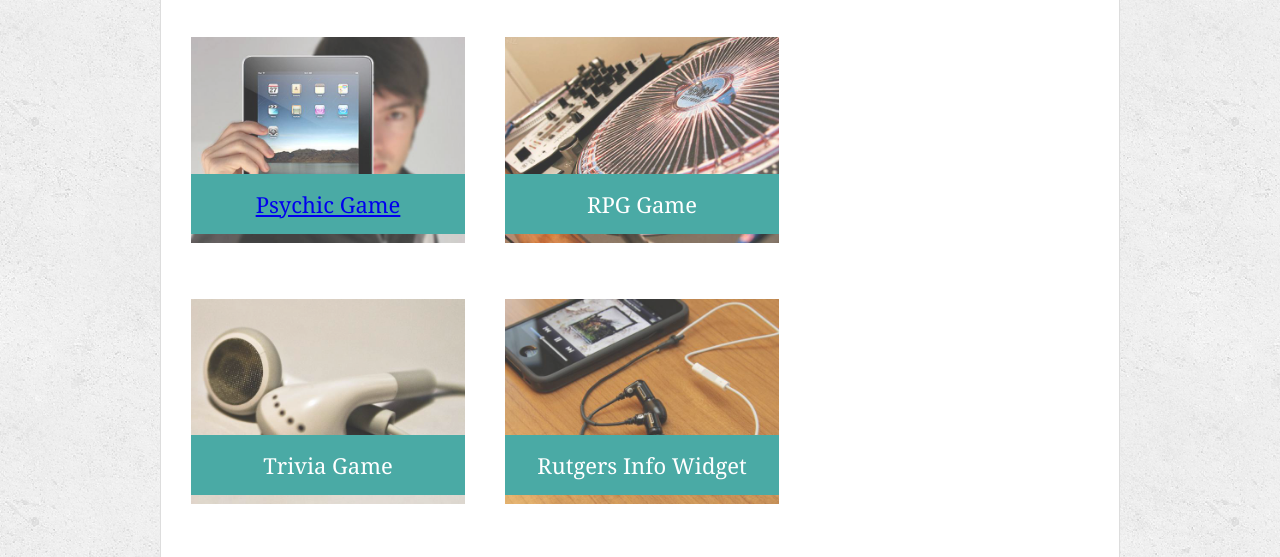
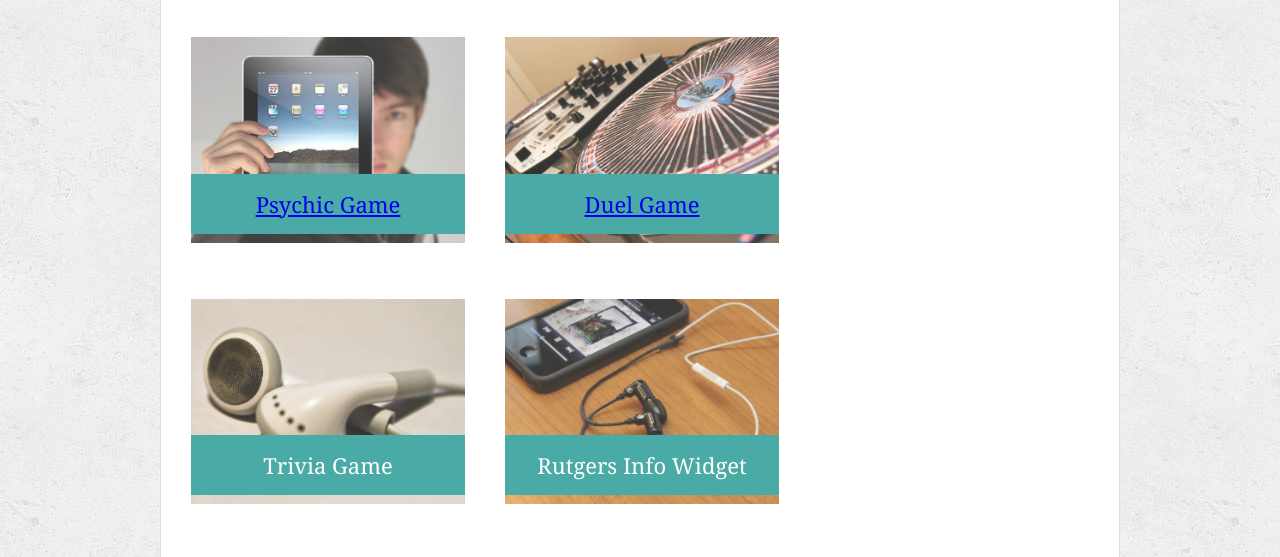
Before and after one commit to Eric-Johns/Responsive-Portfolio, a plain HTML site: page portfolio.html in a window 1280 px wide. Shown: the part 236-793 px from the top of the page. Drawn offline with Linux system fonts and the light colour scheme.

Commit message:
Added duel game

```diff
--- a/portfolio.html
+++ b/portfolio.html
@@ -33,7 +33,7 @@
       <div class="work">
         <img src="assets/images/technics-q-c-640-480-2.jpg" alt="RPG Game">
 
-        <h3>RPG Game</h3>
+        <h3><a href="https://eric-johnston.github.io/unit-4-game/"> Duel Game</h3></a>
       </div>
       <div class="work">
         <img src="assets/images/technics-q-c-640-480-5.jpg" alt="Trivia Game">
```
